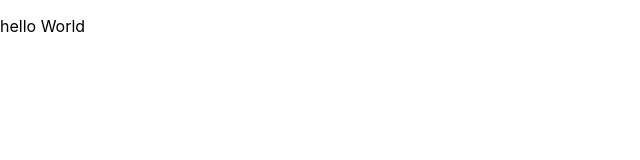
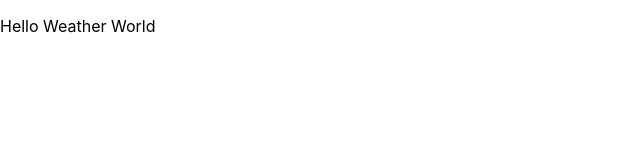
Before and after one commit to julioguzman19/PlayerDashboard, a React (Create React App) app: page / in a window 1280 px wide. Shown: the top 160 px of the page, without its empty margins (0-640 px from the left). Built offline with nearby package versions, Linux system fonts and the light colour scheme.

Commit message:
initializing components

```diff
--- a/src/App.js
+++ b/src/App.js
@@ -3,7 +3,7 @@ import React from 'react';
 function App() {
   return (
     <div >
-      <p>hello World</p>
+      <p>Hello Weather World</p>
     </div>
   );
 }
```
